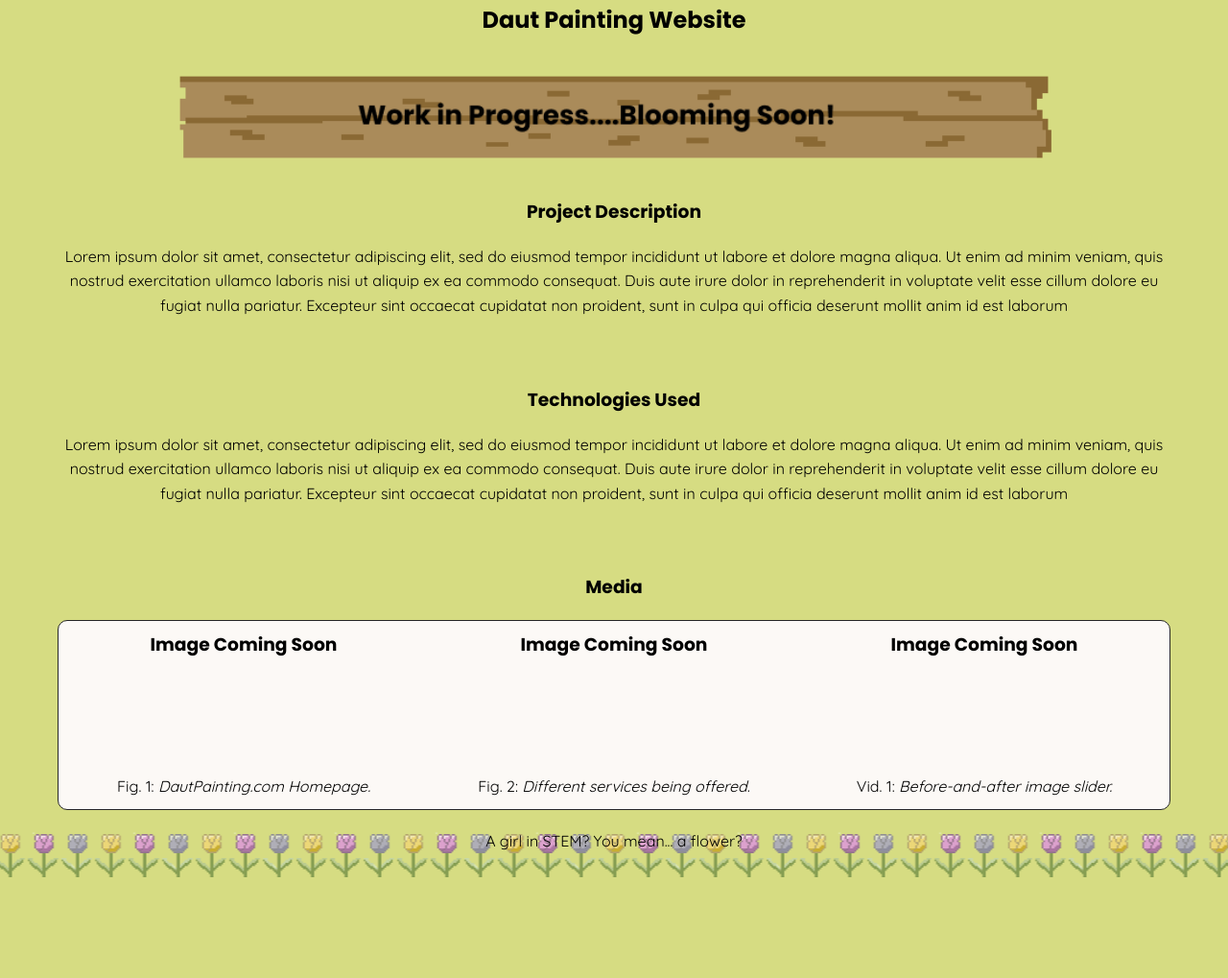
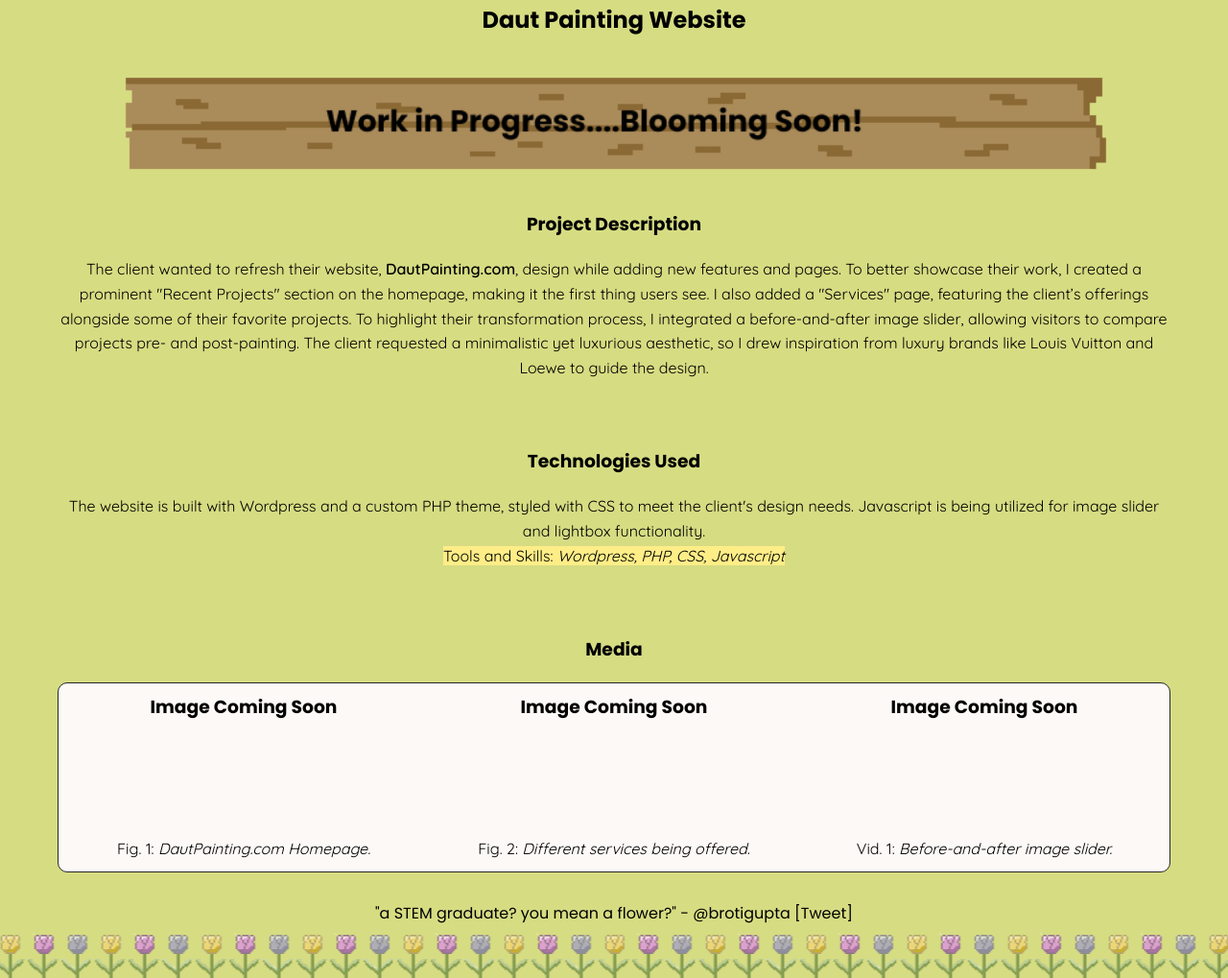
Before and after one commit to akadiric/akadiric.github.io, a plain HTML site: page project3/index.html in a window 1280 px wide. Shown: the part 87-1106 px from the top of the page at 96% size. Before the commit the page ends 1001 px from the top, so only its background shows below. Drawn offline with Linux system fonts and the light colour scheme.

Commit message:
Add content

```diff
--- a/project.css
+++ b/project.css
@@ -45,6 +45,7 @@ a {
 .about-container p,
 .about-container h2 {
 	text-align: center;
+	width: 100%;
 }
 
 .about-container img {
--- a/project3/index.html
+++ b/project3/index.html
@@ -56,27 +56,35 @@
 					/>
 					<h3>Project Description</h3>
 					<p class="paragraph-text">
-						Lorem ipsum dolor sit amet, consectetur adipiscing elit, sed do
-						eiusmod tempor incididunt ut labore et dolore magna aliqua. Ut enim
-						ad minim veniam, quis nostrud exercitation ullamco laboris nisi ut
-						aliquip ex ea commodo consequat. Duis aute irure dolor in
-						reprehenderit in voluptate velit esse cillum dolore eu fugiat nulla
-						pariatur. Excepteur sint occaecat cupidatat non proident, sunt in
-						culpa qui officia deserunt mollit anim id est laborum
+						The client wanted to refresh their website,
+						<span style="font-weight: 600">DautPainting.com</span>, design while
+						adding new features and pages. To better showcase their work, I
+						created a prominent "Recent Projects" section on the homepage,
+						making it the first thing users see. I also added a "Services" page,
+						featuring the client’s offerings alongside some of their favorite
+						projects. To highlight their transformation process, I integrated a
+						before-and-after image slider, allowing visitors to compare projects
+						pre- and post-painting. The client requested a minimalistic yet
+						luxurious aesthetic, so I drew inspiration from luxury brands like
+						Louis Vuitton and Loewe to guide the design.
 					</p>
 				</div>
 			</section>
 			<section>
 				<div class="section-container">
 					<h3>Technologies Used</h3>
+					<p>
+						The website is built with Wordpress and a custom PHP theme, styled
+						with CSS to meet the client's design needs. Javascript is being
+						utilized for image slider and lightbox functionality.
+					</p>
 					<p class="paragraph-text">
-						Lorem ipsum dolor sit amet, consectetur adipiscing elit, sed do
-						eiusmod tempor incididunt ut labore et dolore magna aliqua. Ut enim
-						ad minim veniam, quis nostrud exercitation ullamco laboris nisi ut
-						aliquip ex ea commodo consequat. Duis aute irure dolor in
-						reprehenderit in voluptate velit esse cillum dolore eu fugiat nulla
-						pariatur. Excepteur sint occaecat cupidatat non proident, sunt in
-						culpa qui officia deserunt mollit anim id est laborum
+						<mark>
+							Tools and Skills:
+							<span style="font-style: italic"
+								>Wordpress, PHP, CSS, Javascript</span
+							>
+						</mark>
 					</p>
 				</div>
 			</section>
@@ -116,9 +124,9 @@
 			</section>
 		</main>
 		<footer>
-			<div class="footer">
-				<p>A girl in STEM? You mean... a flower?</p>
-			</div>
+			<blockquote>
+				"a STEM graduate? you mean a flower?" - @brotigupta [Tweet]
+			</blockquote>
 		</footer>
 	</body>
 </html>
--- a/single.css
+++ b/single.css
@@ -29,6 +29,7 @@
 	height: 100%;
 	object-fit: cover;
 	aspect-ratio: 16/9;
+	border-radius: 3px;
 }
 
 h3 {
@@ -44,6 +45,10 @@ p {
 	text-align: center;
 }
 
+mark {
+	background-color: var(--custom-yellow);
+}
+
 @media (max-width: 720px) {
 	.media-container,
 	.double-media-container {
--- a/style.css
+++ b/style.css
@@ -1,14 +1,9 @@
 :root {
 	--custom-green: #d6dc82;
 	--custom-white: #fcf9f6;
-	/* --custom-pink: #efa9b8; */
-	/* --custom-brown: #b77e49; */
 	--custom-black: #262628;
 	--custom-purple: #cecbec;
 	--custom-yellow: #ffed87;
-	/* --custom-yellow: #ffee93;
-	--custom-yellow-dark: #fee764; */
-	--custom-blue: #9cc4bc;
 }
 
 * {
@@ -47,10 +42,6 @@ main {
 	width: 100%;
 }
 
-section {
-	/* height: 1000px; */
-}
-
 .section-container {
 	max-width: 1200px;
 	margin: 0 auto;
@@ -76,7 +67,6 @@ section {
 }
 
 #Projects {
-	/* text-align: center; */
 	background-color: var(--custom-purple);
 	border-bottom: 1px solid var(--custom-black);
 }
@@ -85,7 +75,7 @@ section {
 	display: block;
 	margin-left: auto;
 	margin-right: auto;
-	width: 80%;
+	width: 90%;
 }
 
 .button-wrapper {
@@ -105,7 +95,6 @@ section {
 	border-radius: 100vmax;
 	transition: background-color 0.2s ease-in, color 0.2s ease-in;
 	text-decoration: none;
-	/* cursor: url(/images/bee.png), auto; */
 }
 
 .button:hover {
@@ -113,7 +102,12 @@ section {
 	color: var(--custom-white);
 }
 
-.footer {
+blockquote {
+	padding-top: 10px;
+	height: 90px;
+}
+
+footer {
 	flex-shrink: 0;
 	width: 100%;
 	min-height: 50px;
@@ -121,4 +115,11 @@ section {
 	background-image: url(/images/tulips.png);
 	background-repeat: repeat-x;
 	background-position: bottom;
+	text-align: center;
 }
+
+@media (max-width: 510px) {
+	footer {
+		font-size: 12.5px;
+	}
+}
```
Also changed, not shown: index.html (+18 -12 lines), project1/index.html (+24 -17 lines), project2/index.html (+28 -17 lines), project4/index.html (+19 -17 lines).
